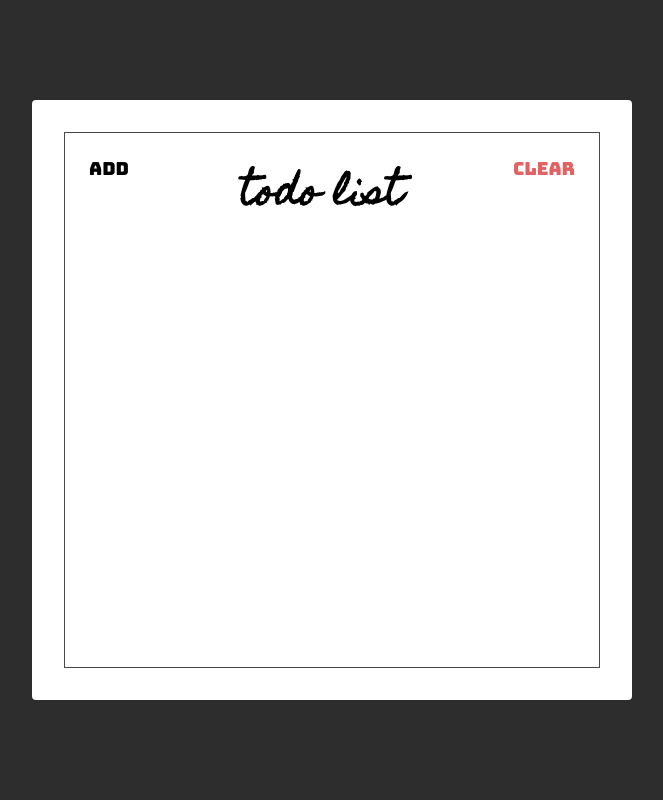
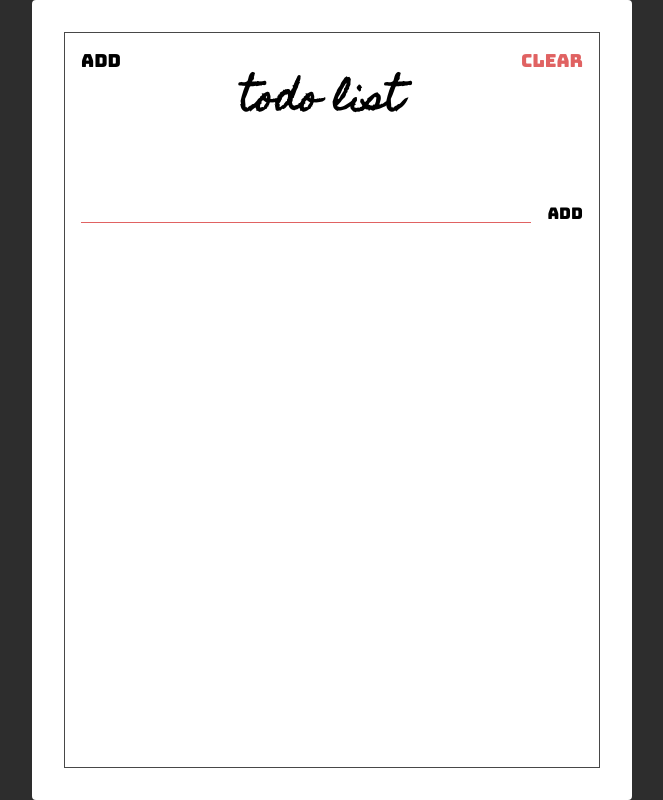
Before and after one commit to tegarputraarvi/react-todolist, a React (Create React App) app: page / in a window 1280 px wide. Shown: the whole page, without its empty margins (308-971 px from the left). Built offline with nearby package versions, Linux system fonts and the light colour scheme.

Commit message:
Add todo list section

```diff
--- a/src/Home.js
+++ b/src/Home.js
@@ -7,11 +7,18 @@ class Home extends Component {
         return (
             <div className="container">
                 <div className="frame">
-                    <div className="header">
+                    <section className="header">
                         <button className="header-btn">Add</button>
                         <h1 className="header-title">Todo List</h1>
                         <button className="header-btn main-red-color">Clear</button>
-                    </div>
+                    </section>
+
+                    <section className="add">
+                        <form className="add-form">
+                            <input type="text" className="add-input" />
+                            <button className="add-btn">Add</button>
+                        </form>
+                    </section>
                 </div>
             </div>
         );
--- a/src/home.css
+++ b/src/home.css
@@ -33,7 +33,7 @@ html {
 
 .container {
     width: 600px;
-    height: 600px;
+    height: 800px;
     background-color: #FFFFFF;
     border-radius: 4px;
 
@@ -65,9 +65,47 @@ html {
     font-size: 1.8rem;
     font-family: 'Bungee', sans-serif;
 
-    padding: 24px;
+    padding: 16px;
+    cursor: pointer;
 
     background: unset;
     border: unset;
     outline: unset;
 }
+
+.add {
+    padding: 16px;
+}
+
+.add-form {
+    display: flex;
+    align-items: flex-start;
+}
+
+.add-input {
+    background: unset;
+    border: unset;
+    padding: 0px 64px;
+
+    flex: 1;
+
+    border-bottom: 1px solid var(--main-red-color);
+    outline: unset;
+
+    font-family: 'Homemade Apple', sans-serif;
+    font-size: 16px;
+    text-transform: lowercase;
+}
+
+.add-btn {
+    font-size: 1.6rem;
+    font-family: 'Bungee', sans-serif;
+
+    padding: 16px;
+    padding-right: unset;
+    cursor: pointer;
+
+    background: unset;
+    border: unset;
+    outline: unset;
+}
```
